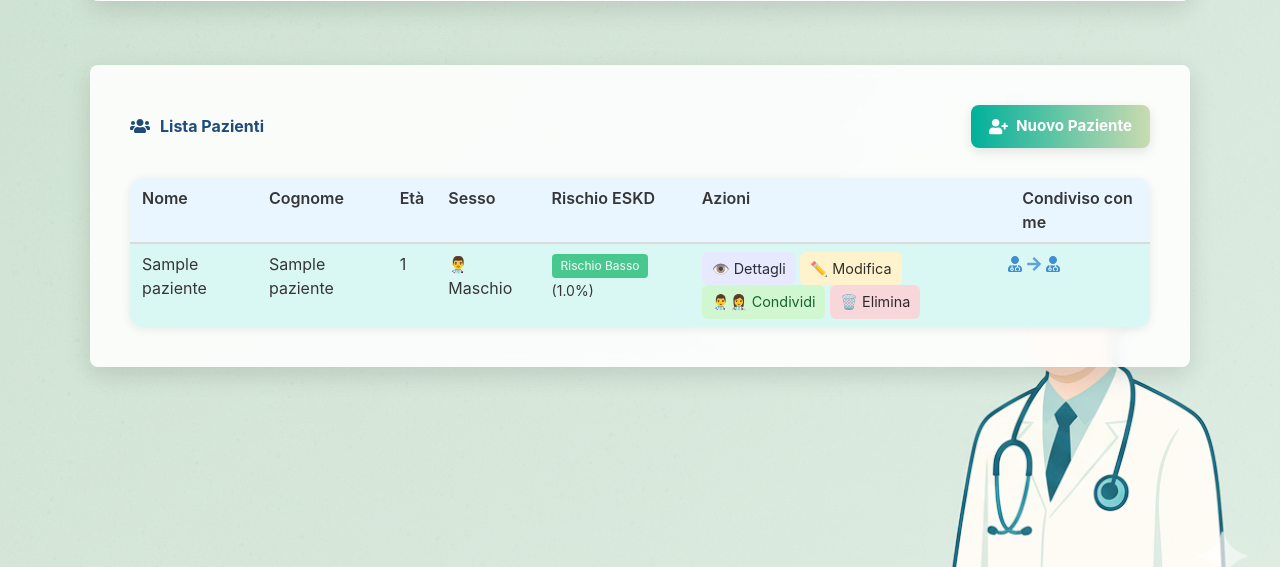
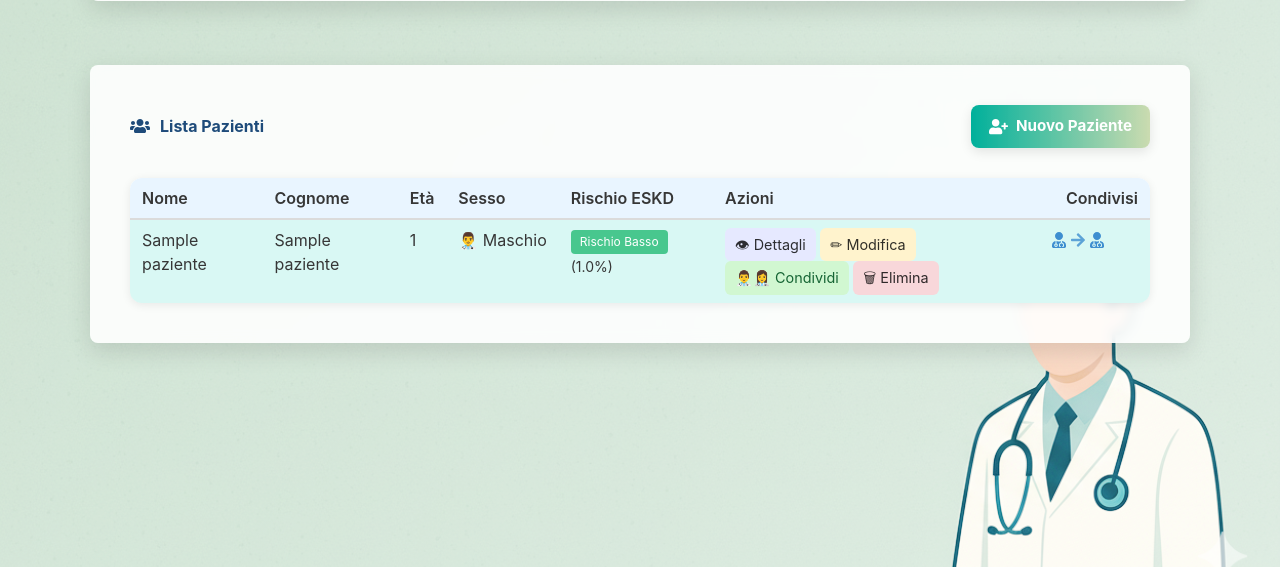
Before and after one commit to gabri1997/end-stage-kidney-webapp, a Django app: page /pazienti/ in a window 1280 px wide. Shown: the part 213-780 px from the top of the page. Run offline with Django 5.2, Linux system fonts and the light colour scheme; a user stored in the database is signed in; tables that the repository leaves empty hold one stand-in row (values such as "Sample post").

Commit message:
adjusted

```diff
--- a/prediction/templates/prediction/lista_pazienti.html
+++ b/prediction/templates/prediction/lista_pazienti.html
@@ -177,6 +177,11 @@
     .mt-5 {
         margin-top: 2rem;
     }
+
+    /* Previene il wrap del testo nella colonna Sesso */
+    td:nth-child(4) {
+        white-space: nowrap;
+    }
 </style>
 
 <div class="container mt-5">
@@ -230,7 +235,7 @@
                         <th>Sesso</th>
                         <th>Rischio ESKD</th>
                         <th class="text-center">Azioni</th>
-                        <th class="text-center">Condiviso con me</th>
+                        <th class="text-center">Condivisi</th>
                     </tr>
                 </thead>
                 <tbody>
@@ -241,9 +246,9 @@
                             <td>{{ paziente.eta|default:"-" }}</td>
                             <td>
                                 {% if paziente.sesso == 'M' %}
-                                    👨‍⚕️ Maschio
+                                    👨‍⚕ Maschio
                                 {% elif paziente.sesso == 'F' %}
-                                    👩‍⚕️ Femmina
+                                    👩‍⚕ Femmina
                                 {% else %}
                                     -
                                 {% endif %}
@@ -266,18 +271,18 @@
                             </td>
                             <td class="text-center">
                                 <a href="{% url 'dettaglio_paziente' paziente.id %}" class="action-btn btn-view">
-                                    👁️ Dettagli
+                                    👁 Dettagli
                                 </a>
                                 <a href="{% url 'modifica_paziente' paziente.id %}" class="action-btn btn-edit">
-                                    ✏️ Modifica
+                                    ✏ Modifica
                                 </a>
                                 <a href="{% url 'condividi_paziente' paziente.id %}" class="action-btn btn-share">
-                                    👨‍⚕️👩‍⚕️ Condividi
+                                    👨‍⚕👩‍⚕ Condividi
                                 </a>
                                 <a href="{% url 'elimina_paziente' paziente.id %}"
                                 class="action-btn btn-del"
                                 onclick="return confirm('Vuoi davvero eliminare {{ paziente.nome }} {{ paziente.cognome }}?');">
-                                    🗑️ Elimina
+                                    🗑 Elimina
                                 </a>
                             </td>
                             <td class="text-center">
```
Also changed, not shown: prediction/static/prediction/images/doc.jpeg.
